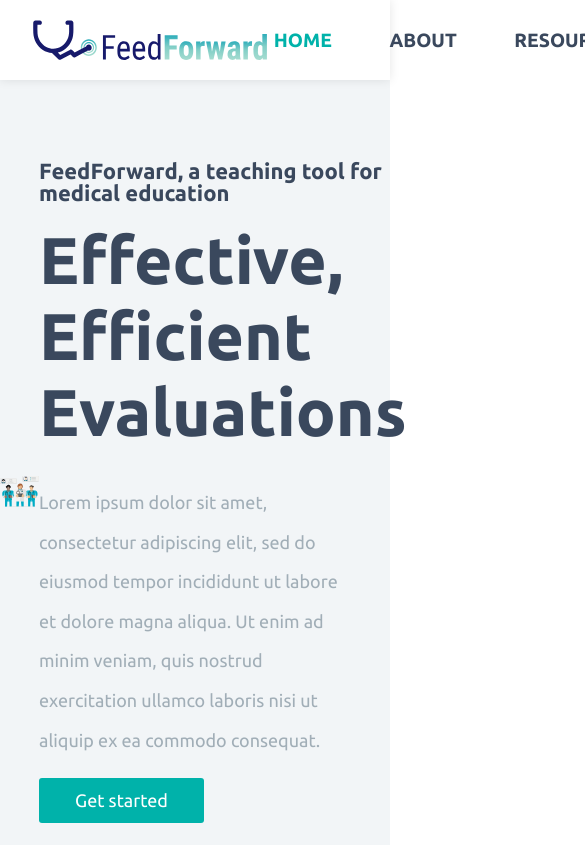
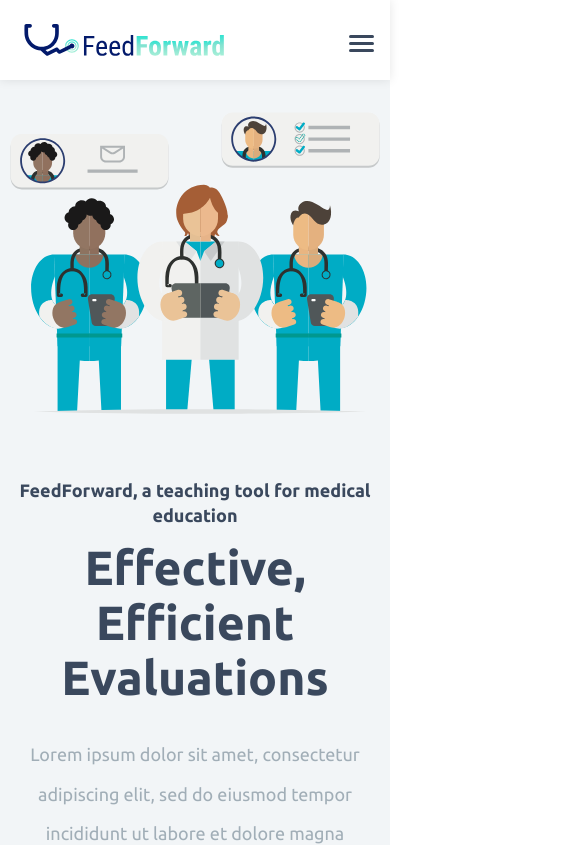
Before and after one commit to Catatek/feedforwardmarketing, a React (Create React App) app: page / in a window 390 px wide. Shown: the top 845 px of the page, 585 px wide, since content can reach past the window. Built offline with nearby package versions, Linux system fonts and the light colour scheme; some icons are missing.

Commit message:
Added media queries for home pg.

```diff
--- a/package.json
+++ b/package.json
@@ -8,6 +8,7 @@
     "react-dom": "^16.6.3",
     "react-router-dom": "^4.3.1",
     "react-scripts": "2.1.1",
+    "reactjs-popup": "^1.3.1",
     "styled-components": "^4.1.1"
   },
   "scripts": {
--- a/src/components/shared/Benefit.jsx
+++ b/src/components/shared/Benefit.jsx
@@ -9,7 +9,7 @@ const Wrapper = styled.div`
   width: 90%;
   align-items: center;
   margin: 0 auto;
-  @media (max-width: 800px) {
+  @media (max-width: 780px) {
     flex-direction: column-reverse;
     align-items: center;
     justify-content: center;
@@ -22,9 +22,8 @@ const StyledColumn = styled(Column)`
   align-items: center;
   background-color: inherit;
   padding: 2em 0;
-  @media (max-width: 800px) {
+  @media (max-width: 780px) {
     width: 100%;
-    padding: 4em 0;
     align-items: center;
   }
 `;
@@ -32,13 +31,18 @@ const StyledColumn = styled(Column)`
 const StyledTextColumn = styled(Column)`
   margin: 1em 0;
   width: 70%;
-  @media (max-width: 800px) {
+  @media (max-width: 780px) {
     width: 90%;
+    text-align: center;
+    align-items: center;
   }
 `;
 
 const Img = styled.img`
   width: 70%;
+  @media (max-width: 780px) {
+    width: 90%;
+  }
 `;
 
 export default function Benefit({ title, description, img, bullets, type }) {
--- /dev/null
+++ b/src/components/shared/Burger.jsx
@@ -0,0 +1,66 @@
+import React from "react";
+import Popup from "reactjs-popup";
+import { Link } from "react-router-dom";
+import styled from "styled-components";
+
+function BurgerIcon({ open, ...props }) {
+  return (
+    <div className={open ? "burger-menu open" : "burger-menu"} {...props}>
+      <div className="bar1" key="b1" />
+      <div className="bar2" key="b2" />
+      <div className="bar3" key="b3" />
+    </div>
+  );
+}
+
+const StyledUl = styled.ul`
+  display: flex;
+  align-items: center;
+  justify-content: center;
+  flex-direction: column;
+  padding: 0;
+`;
+
+const StyledLi = styled.li`
+  margin: 1.5em 0;
+  font-size: 1.4em;
+  font-family: "Ubuntu", sans-serif;
+  list-style: none;
+`;
+
+function BurgerMenu({ close }) {
+  return (
+    <div className="menu">
+      <StyledUl>
+        <Link to="/">
+          <StyledLi onClick={close}>Home</StyledLi>
+        </Link>
+        <Link to="/events">
+          <StyledLi onClick={close}>Events</StyledLi>
+        </Link>
+      </StyledUl>
+    </div>
+  );
+}
+
+const contentStyle = {
+  background: "rgba(255,255,255,0)",
+  width: "100%",
+  border: "none"
+};
+
+export default function Burger() {
+  return (
+    <div>
+      <Popup
+        modal
+        overlayStyle={{ background: "rgba(255,255,255,0.98" }}
+        contentStyle={contentStyle}
+        closeOnDocumentClick={false}
+        trigger={open => <BurgerIcon open={open} />}
+      >
+        {close => <BurgerMenu close={close} />}
+      </Popup>
+    </div>
+  );
+}
--- a/src/components/shared/Navigation.jsx
+++ b/src/components/shared/Navigation.jsx
@@ -2,6 +2,7 @@ import React from "react";
 import styled from "styled-components";
 import { Button, Row, StyledNavLink } from "../../theme/index";
 import Logo from "../../assets/logo.svg";
+import Burger from "./Burger";
 
 const Wrapper = styled.div`
   height: 80px;
@@ -17,14 +18,21 @@ const Wrapper = styled.div`
 `;
 
 const Img = styled.img`
-  height: 85px;
+  width: 200px;
   margin-left: 1.5em;
 `;
 
-export default function Navigation() {
+export default function Navigation({ type, children, ...props }) {
+  const mobile = window.matchMedia("(max-width: 1100px)");
+
+  let handleChange = () => {};
+
+  mobile.addListener(handleChange());
   return (
     <Wrapper>
       <Img src={Logo} alt="FeedForward Logo" />
+      {mobile.matches && <Burger />}
+      {!mobile.matches && (
         <Row alignitems="center">
           <StyledNavLink
             exact
@@ -48,6 +56,7 @@ export default function Navigation() {
           <StyledNavLink to="/">Contact</StyledNavLink>
           <Button nav>Sign In</Button>
         </Row>
+      )}
     </Wrapper>
   );
 }
--- a/src/components/shared/Splash.jsx
+++ b/src/components/shared/Splash.jsx
@@ -13,8 +13,9 @@ const Wrapper = styled.div`
   align-items: center;
   bottom: 0;
   justify-content: center;
-  @media (max-width: 700px) {
+  @media (max-width: 780px) {
     height: 100%;
+    flex-direction: column;
   }
 `;
 
@@ -22,14 +23,24 @@ const StyledColumn = styled(Column)`
   width: 40%;
   margin: 0 2em;
   margin-top: 2em;
-  @media (max-width: 1200px) {
-    width: 90%;
-    margin: 5em 0;
+  @media (max-width: 780px) {
+    width: 95%;
+    margin: 2em 0;
+    align-items: center;
+    text-align: center;
   }
 `;
 
 const Img = styled.img`
   width: 100%;
+`;
+
+const StyledTextColumn = styled(Column)`
+  width: 90%;
+  @media (max-width: 780px) {
+    width: 95%;
+    align-items: center;
+  }
 `;
 
 export default function Splash({ type }) {
@@ -51,7 +62,7 @@ export default function Splash({ type }) {
               FeedForward, a teaching tool for medical education
             </Text>
             <Title>Effective, Efficient Evaluations</Title>
-            <div style={{ width: "90%" }}>
+            <StyledTextColumn>
               <Text header>
                 Lorem ipsum dolor sit amet, consectetur adipiscing elit, sed do
                 eiusmod tempor incididunt ut labore et dolore magna aliqua. Ut
@@ -59,7 +70,7 @@ export default function Splash({ type }) {
                 nisi ut aliquip ex ea commodo consequat.
               </Text>
               <Button primary>Get started</Button>
-            </div>
+            </StyledTextColumn>
           </StyledColumn>
         </React.Fragment>
       )}
--- a/src/index.css
+++ b/src/index.css
@@ -12,3 +12,40 @@ code {
   font-family: source-code-pro, Menlo, Monaco, Consolas, "Courier New",
     monospace;
 }
+
+/*BURGR ICON*/
+
+.burger-menu,
+.burger-menu.open {
+  display: inline-block;
+  cursor: pointer;
+  position: relative;
+  z-index: 9999;
+  padding: 1em;
+  margin-top: 0.7em;
+}
+
+.burger-menu .bar1,
+.bar2,
+.bar3 {
+  width: 25px;
+  height: 3px;
+  background-color: #3a485d;
+  border-radius: 5px;
+  margin: 0.25em 0;
+  transition: 0.4s;
+}
+
+.burger-menu.open .bar1 {
+  -webkit-transform: rotate(-45deg) translate(-4px, 4px);
+  transform: rotate(-45deg) translate(-4px, 4px);
+}
+
+.burger-menu.open .bar2 {
+  opacity: 0;
+}
+
+.burger-menu.open .bar3 {
+  -webkit-transform: rotate(45deg) translate(-6px, -6px);
+  transform: rotate(45deg) translate(-6px, -6px);
+}
--- a/src/theme/index.js
+++ b/src/theme/index.js
@@ -7,6 +7,9 @@ export const Title = styled.h1`
   color: #3a485d;
   font-weight: 600;
   margin: 0.25em 0;
+  @media (max-width: 500px) {
+    font-size: 48px;
+  }
   ${props =>
     props.white &&
     css`
@@ -20,6 +23,9 @@ export const Subtitle = styled.h2`
   color: #3a485d;
   font-weight: 600;
   margin: 0;
+  @media (max-width: 500px) {
+    font-size: 38px;
+  }
 `;
 
 export const Text = styled.p`
@@ -36,6 +42,10 @@ export const Text = styled.p`
       font-weight: 600;
       margin: 0;
       line-height: 1em;
+      @media (max-width: 500px) {
+        font-size: 18px;
+        line-height: 1.4em;
+      }
     `};
   ${props =>
     props.index &&
```
Also changed, not shown: src/assets/logo.svg, 1 other file (tests, documents, lock files or other folders). Lines whose indentation alone changed are shown as unchanged.
